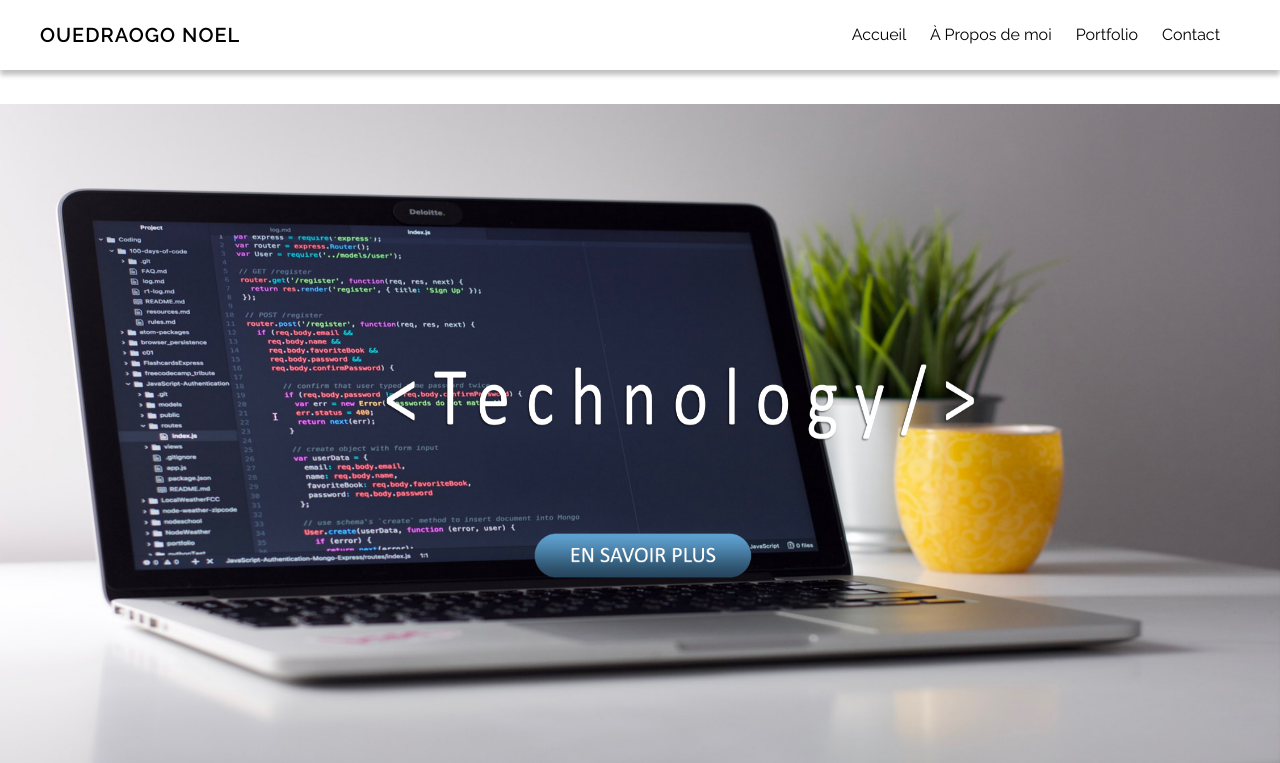
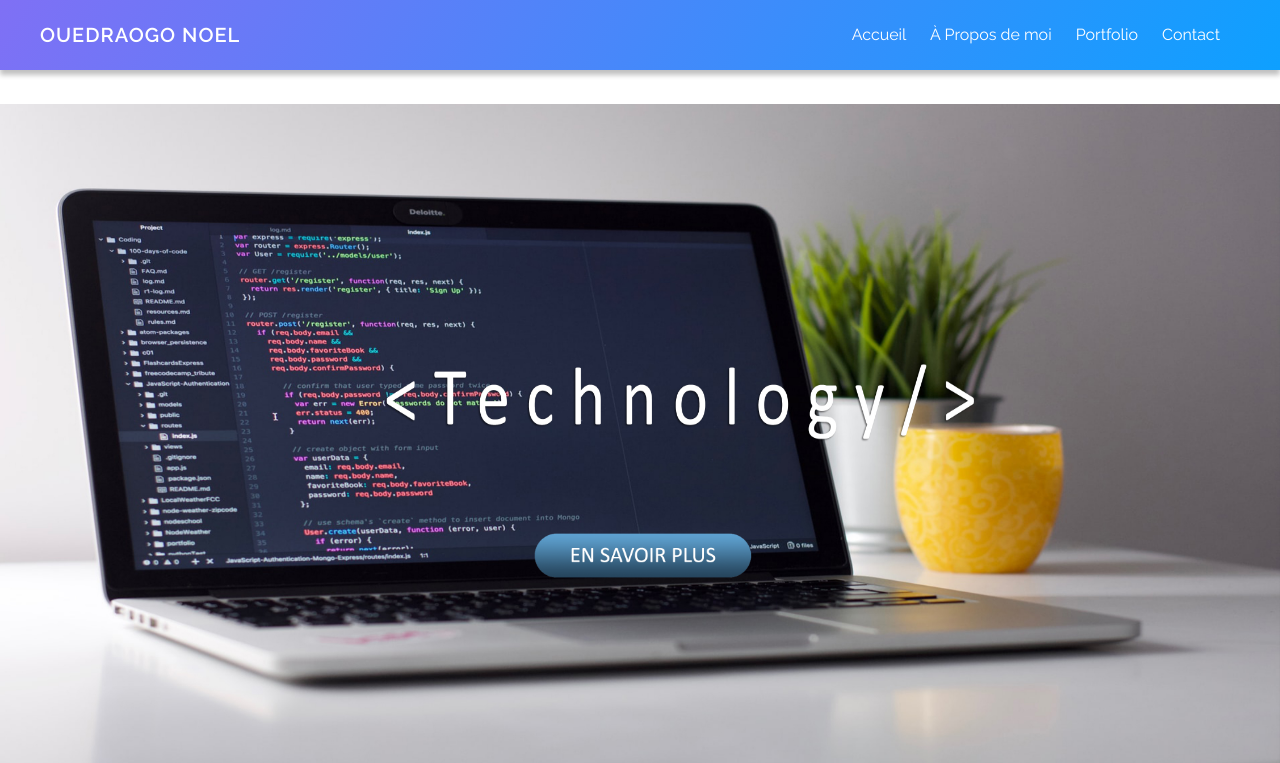
Before and after one commit to noeoued/mon_portefolio, a PHP site: page / in a window 1280 px wide. Shown: the top 763 px of the page. Run offline with PHP 8.4, Linux system fonts and the light colour scheme; some libraries are stand-ins or nearby versions.

Commit message:
mise à jour

```diff
--- a/css/style.css
+++ b/css/style.css
@@ -32,7 +32,7 @@ a, a:hover {
 }
 /*header*/
 .header{
-	background-color: white;
+	background: linear-gradient(120deg,#7f70f5,#0ea0ff);
 	height: 70px;
 	line-height: 70px;
 	z-index: 1;
@@ -45,7 +45,7 @@ a, a:hover {
 .logo{
 	font-size: 20px;
 	 letter-spacing: 1px;
-	 color: black;
+	 color: white;
 	 font-weight: bold;
 	 text-transform: uppercase;
 	 float: left;
@@ -55,7 +55,7 @@ a, a:hover {
 }
 .menu a{
 	margin-right: 20px;
-	color: black
+	color: white
 }
 .menu a:hover{
 	color: #2835FF
--- a/index.html
+++ b/index.html
@@ -17,9 +17,9 @@
 	<!-- header -->
 	<header class="container-fluid header">
 		<div>
-			<a href="index.php" class="logo"> OUEDRAOGO NOEL</a>
+			<a href="index.html" class="logo"> OUEDRAOGO NOEL</a>
 			<nav class="menu">
-				<a href="index.php">Accueil</a>
+				<a href="index.html">Accueil</a>
 				<a href="#about">À Propos de moi</a>
 				<a href="#portfolio">Portfolio</a>
 				<a href="#contact">Contact</a>
```
